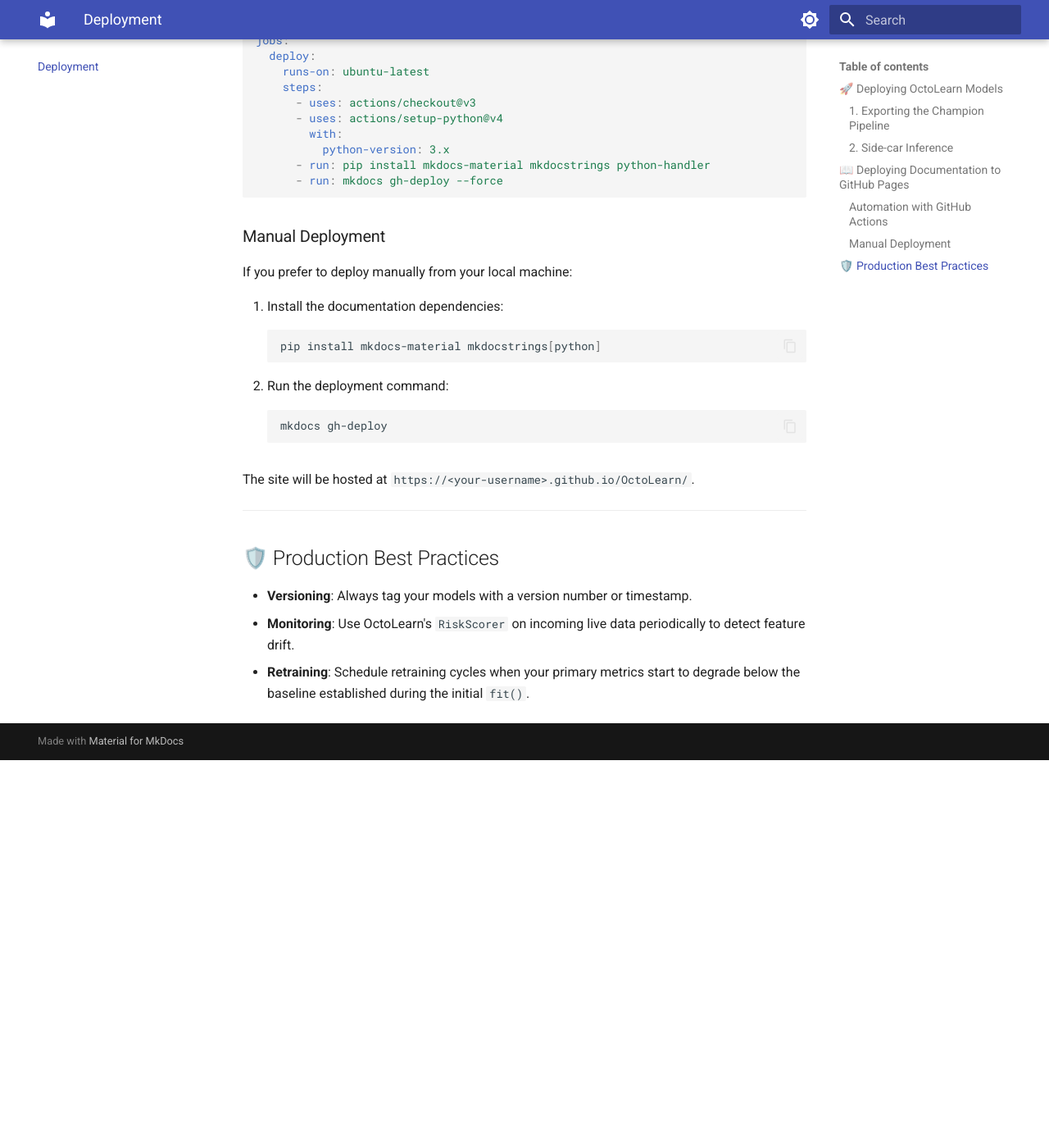
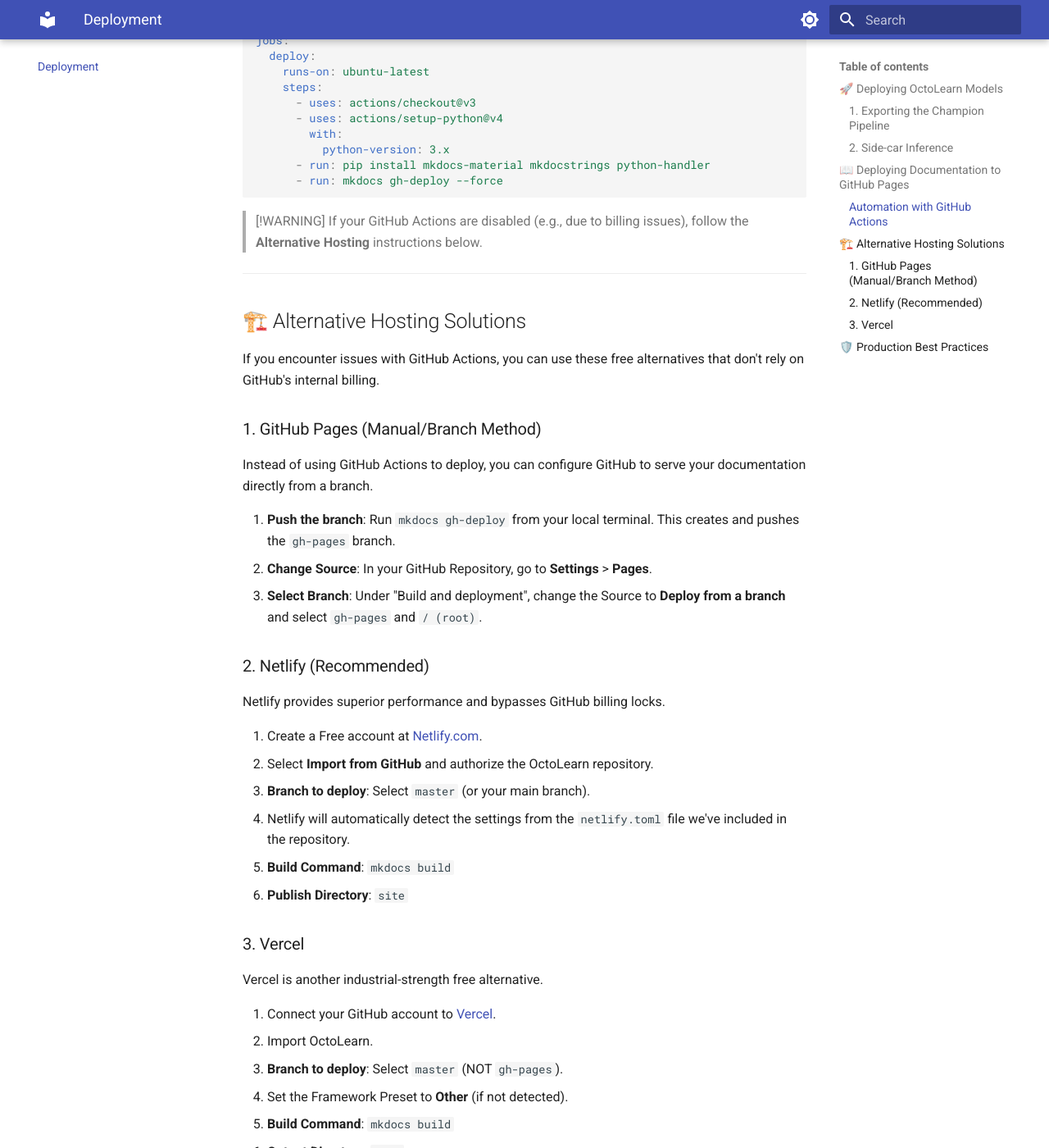
Before and after one commit to GhulamMuhammadNabeel/OctoLearn, an MkDocs documentation site: the page built from docs/deployment.md, in a window 1280 px wide and 1400 px high, scrolled down 1596 px. Shown: the whole window at 82% size. Built offline with MkDocs 1.6.1 and Material for MkDocs 9.7.7, drawn with Linux system fonts in a browser that asks for light colours; before the commit the page ends 2523 px from its top, so only the background shows below that; some of the changed text lies outside the part shown.

Commit message:
docs: add requirements.txt and fix deployment instructions for Vercel/Netlify

````diff
--- a/docs/deployment.md
+++ b/docs/deployment.md
@@ -70,19 +70,46 @@
       - run: mkdocs gh-deploy --force
 ```
 
-### Manual Deployment
-If you prefer to deploy manually from your local machine:
+> [!WARNING]
+> If your GitHub Actions are disabled (e.g., due to billing issues), follow the **Alternative Hosting** instructions below.
 
-1. Install the documentation dependencies:
-   ```bash
-   pip install mkdocs-material mkdocstrings[python]
-   ```
-2. Run the deployment command:
-   ```bash
-   mkdocs gh-deploy
-   ```
+---
 
-The site will be hosted at `https://<your-username>.github.io/OctoLearn/`.
+## 🏗️ Alternative Hosting Solutions
+
+If you encounter issues with GitHub Actions, you can use these free alternatives that don't rely on GitHub's internal billing.
+
+### 1. GitHub Pages (Manual/Branch Method)
+Instead of using GitHub Actions to deploy, you can configure GitHub to serve your documentation directly from a branch.
+
+1.  **Push the branch**: Run `mkdocs gh-deploy` from your local terminal. This creates and pushes the `gh-pages` branch.
+2.  **Change Source**: In your GitHub Repository, go to **Settings** > **Pages**.
+3.  **Select Branch**: Under "Build and deployment", change the Source to **Deploy from a branch** and select `gh-pages` and `/ (root)`.
+
+### 2. Netlify (Recommended)
+Netlify provides superior performance and bypasses GitHub billing locks.
+
+1.  Create a Free account at [Netlify.com](https://www.netlify.com).
+2.  Select **Import from GitHub** and authorize the OctoLearn repository.
+3.  **Branch to deploy**: Select `master` (or your main branch).
+4.  Netlify will automatically detect the settings from the `netlify.toml` file we've included in the repository.
+5.  **Build Command**: `mkdocs build`
+6.  **Publish Directory**: `site`
+
+### 3. Vercel
+Vercel is another industrial-strength free alternative.
+
+1.  Connect your GitHub account to [Vercel](https://vercel.com).
+2.  Import OctoLearn.
+3.  **Branch to deploy**: Select `master` (NOT `gh-pages`).
+4.  Set the Framework Preset to **Other** (if not detected).
+5.  **Build Command**: `mkdocs build`
+6.  **Output Directory**: `site`
+7.  **Dependencies**: Vercel will automatically install dependencies from the `requirements.txt` file in the root.
+
+> [!TIP]
+> **Why not deploy the `gh-pages` branch?**
+> The `gh-pages` branch only contains the final HTML files. If you deploy it, you don't need a "Build Command". However, it's better to deploy the `master` branch so that your site updates automatically whenever you push code changes.
 
 ---
 
--- /dev/null
+++ b/requirements.txt
@@ -0,0 +1,5 @@
+mkdocs-material>=9.0
+mkdocstrings[python]>=0.20
+mkdocs-autorefs
+pymdown-extensions
+pyyaml
````
Also changed, not shown: netlify.toml (added).
